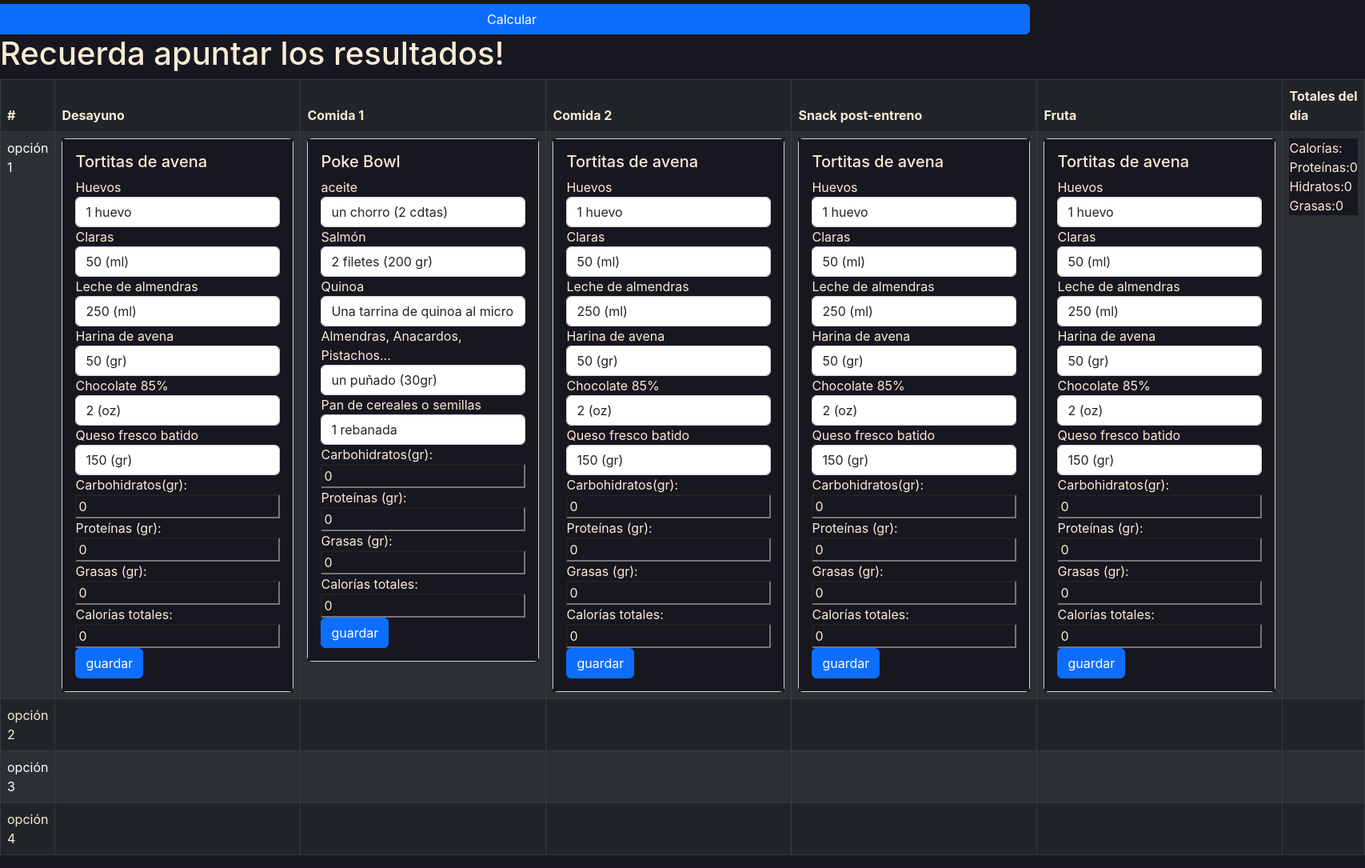
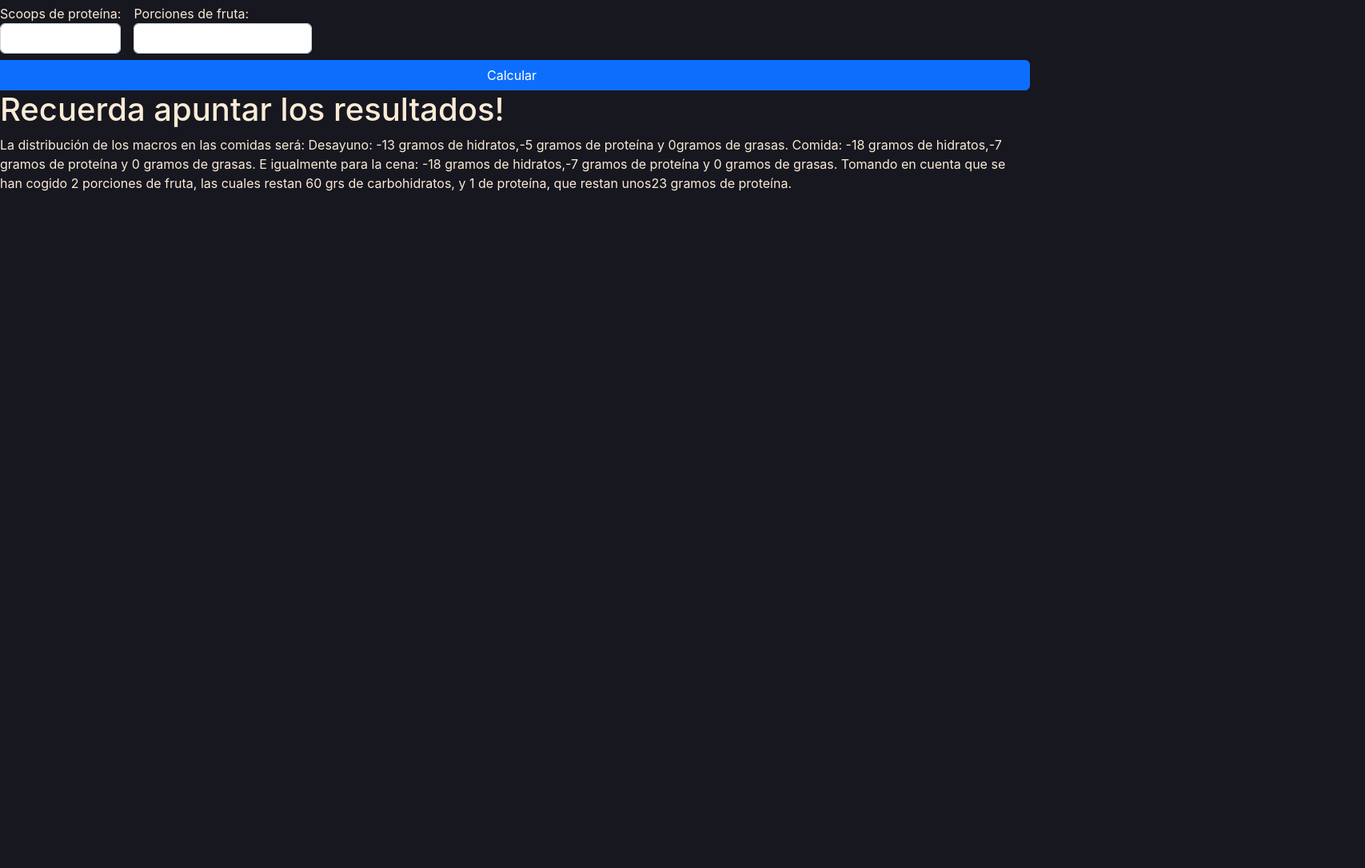
Before and after one commit to vvillb/Diets, a React (Create React App) app in the folder diets/: page / in a window 1280 px wide. Shown: the part 465-1550 px from the top of the page at 80% size, 1707 px wide, since content can reach past the window. After the commit the page ends 800 px from the top, so only its background shows below. Built offline with nearby package versions, Linux system fonts and the light colour scheme.

Commit message:
App ready to start again with the python function

```diff
--- a/diets/src/components/info/CalculateMacros.js
+++ b/diets/src/components/info/CalculateMacros.js
@@ -1,49 +1,47 @@
 
+function CalculateMacros(dailyCarbs, dailyFats, dailyProteins, proteinScoops, fruitPortions) {
+    // Calculate daily protein target
+    let dailyProteinTarget = dailyProteins;
+    if (proteinScoops === 1) {
+      dailyProteinTarget -= 23;
+    } else {
+      dailyProteinTarget -= 46;
+    }
 
-import React from 'react'
+    // Calculate daily carb target
+    let dailyCarbTarget = dailyCarbs;
+    if (fruitPortions === 1) {
+      dailyCarbTarget -= 30;
+    } else {
+      dailyCarbTarget -= 60;
+    }
 
-const CalculateMacros = (age, gender, height, weight, activityLevel) => {
-  let bmr;
-  let tdee;
+    // Calculate remaining daily fat target
+    const dailyFatTarget = dailyFats;
 
-  // Determine BMR based on gender
-  if (gender === 'male') {
-    bmr = 10 * weight + 6.25 * height - 5 * age + 5;
-  } else {
-    bmr = 10 * weight + 6.25 * height - 5 * age - 161;
+    // Calculate target macros for breakfast
+    const targetBreakfastCarbs = Math.round(0.22 * dailyCarbTarget);
+    const targetBreakfastProtein = Math.round(0.22 * dailyProteinTarget);
+    const targetBreakfastFats = Math.round(0.22 * dailyFatTarget);
+
+    // Calculate remaining daily macros after breakfast
+    const remainingCarbs = dailyCarbTarget - targetBreakfastCarbs;
+    const remainingProteins = dailyProteinTarget - targetBreakfastProtein;
+    const remainingFats = dailyFatTarget - targetBreakfastFats;
+
+    // Calculate target macros for lunch and dinner
+    const targetLunchDinnerCarbs = Math.round(0.39 * remainingCarbs);
+    const targetLunchDinnerProtein = Math.round(0.39 * remainingProteins);
+    const targetLunchDinnerFats = Math.round(0.39 * remainingFats);
+
+    return {
+      targetBreakfastCarbs,
+      targetBreakfastProtein,
+      targetBreakfastFats,
+      targetLunchDinnerCarbs,
+      targetLunchDinnerProtein,
+      targetLunchDinnerFats,
+    };
   }
 
-  // Determine TDEE based on activity level
-  switch (activityLevel) {
-    case '1':
-      tdee = bmr * 1.2;
-      break;
-    case '2':
-      tdee = bmr * 1.375;
-      break;
-    case '3':
-      tdee = bmr * 1.55;
-      break;
-    case '4':
-      tdee = bmr * 1.725;
-      break;
-    case '5':
-      tdee = bmr * 1.9;
-      break;
-    default:
-      tdee = bmr * 1.2;
-      break;
-  }
-
-  // Calculate macro needs based on TDEE
-  const protein = Math.round(0.825 * weight);
-  const fat = Math.round(0.25 * tdee / 9);
-  const carbs = Math.round((tdee - (protein * 4) - (fat * 9)) / 4);
-
-  // Log the results to the console
-  console.log(`Daily macros needs for a ${gender} with a weight of ${weight}kg, height of ${height}cm, age of ${age}, and activity level of ${activityLevel}:`);
-  console.log(`Protein: ${protein}g`);
-  console.log(`Fat: ${fat}g`);
-  console.log(`Carbs: ${carbs}g`);
-}
-export default CalculateMacros
+  export default CalculateMacros;
--- a/diets/src/components/info/FormCalc.js
+++ b/diets/src/components/info/FormCalc.js
@@ -1,12 +1,19 @@
 import React,{useState, useEffect} from 'react';
 
 
-function FormCalc() {
+function FormCalc(props) {
   const [currentCarbs, setCurrentCarbs] = useState(0);
   const [currentProtein, setCurrentProtein] = useState(0);
   const [currentFats, setCurrentFats] = useState(0);
   const [currentCalories, setCurrentCalories] = useState(0);
   const [currentName, setCurrentName] = useState("");
+  const [age,setAge]=useState(25);
+  const [gender,setGender]=useState("");
+  const [weight,setWeight]=useState(80);
+  const [height,setHeight]=useState(180);
+  const [activityLevel,setActivityLevel]=useState(3);
+  const [scoops,setScoops]=useState(1);
+  const [fruit,setFruit]=useState(2);
 
   useEffect(()=>{
     document.querySelector('#carbs').value="";
@@ -20,7 +27,12 @@ function FormCalc() {
   useEffect(()=>{
     document.querySelector('#calories').value="";
   },[])
-
+  useEffect(()=>{
+    document.querySelector('#scoops').value="";
+  },[])
+  useEffect(()=>{
+    document.querySelector('#fruit').value="";
+  },[])
 
 
   const CalculateMacros=(e)=>{
@@ -82,6 +94,9 @@ function FormCalc() {
     setCurrentCarbs(carbs);
     setCurrentProtein(protein);
     setCurrentFats(fats);
+    setScoops(scoops);
+    setFruit(fruit);
+    props.onMacrosChange(protein, carbs, fats,scoops,fruit);
   }
 
 
@@ -95,7 +110,8 @@ function FormCalc() {
           type="number"
           className="form-control"
           id="age"
-
+          value={age}
+          onChange={event=>setAge(event.target.value)}
         />
       </div>
       <div class="col-auto">
@@ -103,7 +119,8 @@ function FormCalc() {
         <select
           className="form-control"
           id="gender"
-
+          value={gender}
+          onChange={event=>setGender(event.target.value)}
         >
           <option value="">Select Gender</option>
           <option value="male">Male</option>
@@ -117,7 +134,8 @@ function FormCalc() {
           type="number"
           className="form-control"
           id="weight"
-
+          value={weight}
+          onChange={event=>setWeight(event.target.value)}
         />
       </div>
       <div class="col-auto">
@@ -126,7 +144,8 @@ function FormCalc() {
           type="number"
           className="form-control"
           id="height"
-
+          value={height}
+          onChange={event=>setHeight(event.target.value)}
         />
       </div>
       <div class="col-auto">
@@ -137,7 +156,8 @@ function FormCalc() {
           id="activityLevel"
           min="1"
           max="5"
-
+          value={activityLevel}
+          onChange={event=>setActivityLevel(event.target.value)}
         />
       </div>
       <h5>Carbohidratos(gr):</h5>
@@ -148,7 +168,31 @@ function FormCalc() {
       <input type="text" id="fats" value={currentFats}  readOnly />
       <h5>Calorías totales:</h5>
       <input type="text" id="calories" value={currentCalories}  readOnly />
+      <div class="col-auto">
+        <label>Scoops de proteína:</label>
+        <select
+          className="form-control"
+          id="scoops"
+          value={scoops}
+          onChange={event=>setScoops(event.target.value)}
 
+        >
+          <option value="1"> 1</option>
+          <option value="2">2</option>
+
+        </select>
+      </div>
+      <div class="col-auto">
+        <label >Porciones de fruta:</label>
+        <select
+          className="form-control"
+          id="fruit"
+          onChange={event=>setFruit(event.target.value)}
+        >
+          <option value="1">1 (30 gramos de hidratos) </option>
+          <option value="2">2 (60 gramos de hidratos)</option>
+         </select>
+      </div>
       <button type="submit" className="btn btn-primary" onClick={CalculateMacros}>
         Calcular
       </button>
--- a/diets/src/components/info/info/Comidas.js
+++ b/diets/src/components/info/info/Comidas.js
@@ -47,11 +47,11 @@ const Comidas=[{
         },{
             id:2_4,
             name:"Filetes de pollo o pavo",
-            ingredients:[Food[1_1],Food[2_5]]
+            ingredients:[Food[1],Food[18]]
         },{
             id:2_5,
             name:"Pasta con pavo y queso",
-            ingredients:[Food[2_5],Food[3_9],Food[2_5]]
+            ingredients:[Food[1],Food[36],Food[18]]
         },{
             id:2_6,
             name:"Pescado blanco",
--- a/diets/src/components/meal_maker/MealMaker.js
+++ b/diets/src/components/meal_maker/MealMaker.js
@@ -1,100 +1,42 @@
 import React,{useState} from 'react'
-import Table from 'react-bootstrap/Table';
-import Tortitas from '../info/meals/Tortitas';
-import Poke from '../info/meals/Poke';
-
+import CalculateMacros from '../info/CalculateMacros';
+import FormCalc from '../info/FormCalc';
 
 
 function MealMaker() {
     const [protein, setProtein] = useState(0);
     const [carbs, setCarbs] = useState(0);
     const [fats, setFats] = useState(0);
-    const [protein1_1, setProtein1_1] = useState(0);
-    const [carbs1_1, setCarbs1_1] = useState(0);
-    const [fats1_1, setFats1_1] = useState(0);
-    const [protein2_1, setProtein2_1] = useState(0);
-    const [carbs2_1, setCarbs2_1] = useState(0);
-    const [fats2_1, setFats2_1] = useState(0);
-
-    function handleMacrosChange(proteinValue, carbsValue, fatsValue) {
-        setProtein((prevProtein)=>prevProtein+protein1_1+protein2_1);
-        setCarbs(carbsValue+carbs1_1+carbs2_1);
-        setFats(fatsValue+fats1_1+fats2_1);
-      }
+    const[scoops,setScoops]=useState(1);
+    const[fruit,setFruit]=useState(2);
 
 
-
+    function handleMacrosChange(protein, carbs, fats,scoops,fruit) {
+      setProtein(protein);
+      setCarbs(carbs);
+      setFats(fats);
+      setScoops(scoops);
+      setFruit(fruit);
+    }
+    const distribution= CalculateMacros(carbs, fats, protein,scoops,fruit);
   return (
     <div>
-      <Table  striped bordered hover variant="dark">
-        <thead>
-        <tr>
-          <th>#</th>
-          <th>Desayuno</th>
-          <th>Comida 1</th>
-          <th>Comida 2</th>
-          <th>Snack post-entreno</th>
-          <th>Fruta</th>
-          <th>Totales del día</th>
-        </tr>
-        </thead>
-        <tbody>
-            <tr>
-                <td>opción 1</td>
-                <td>
-                    <Tortitas onMacrosChange={handleMacrosChange} />
-                </td>
-                <td><Poke onMacrosChange={handleMacrosChange}/></td>
-                <td><Tortitas onMacrosChange={handleMacrosChange}/></td>
-                <td><Tortitas onMacrosChange={handleMacrosChange}/></td>
-                <td><Tortitas onMacrosChange={handleMacrosChange}/></td>
-                <td>
-                    <div>
-                        <div>
-                          <h8>Calorías:</h8>
-                        </div>
-                        <div>
-                          <h8>Proteínas:{protein}</h8>
-                        </div>
-                        <div>
-                          <h8>Hidratos:{carbs}</h8>
-                        </div>
-                        <div>
-                           <h8>Grasas:{fats}</h8>
-                        </div>
-                    </div>
-
-                </td>
-            </tr>
-            <tr>
-                <td>opción 2</td>
-                <td></td>
-                <td></td>
-                <td></td>
-                <td></td>
-                <td></td>
-                <td></td>
-            </tr>
-            <tr>
-                <td>opción 3</td>
-                <td></td>
-                <td></td>
-                <td></td>
-                <td></td>
-                <td></td>
-                <td></td>
-            </tr>
-            <tr>
-                <td>opción 4</td>
-                <td></td>
-                <td></td>
-                <td></td>
-                <td></td>
-                <td></td>
-                <td></td>
-            </tr>
-        </tbody>
-      </Table>
+      <div>
+        <FormCalc onMacrosChange={handleMacrosChange}/>
+      </div>
+      <div>
+        <p>La distribución de los macros en las comidas será:
+          Desayuno: {distribution.targetBreakfastCarbs} gramos de hidratos,
+          {distribution.targetBreakfastProtein} gramos de proteína y {distribution.targetBreakfastFats}
+          gramos de grasas. Comida: {distribution.targetLunchDinnerCarbs} gramos de hidratos,
+          {distribution.targetLunchDinnerProtein} gramos de proteína y {distribution.targetLunchDinnerFats} gramos de grasas.
+          E igualmente para la cena: {distribution.targetLunchDinnerCarbs} gramos de hidratos,
+          {distribution.targetLunchDinnerProtein} gramos de proteína y {distribution.targetLunchDinnerFats} gramos de grasas.
+          Tomando en cuenta que se han cogido {fruit} porciones de fruta,  las cuales
+          restan { 30*fruit} grs de carbohidratos, y {scoops} de proteína, que restan unos
+          { 23*scoops} gramos de proteína.
+        </p>
+      </div>
 
 
     </div>
--- a/diets/src/pages/Home.js
+++ b/diets/src/pages/Home.js
@@ -1,20 +1,13 @@
 import React from 'react'
-import CalculateMacros from '../components/info/CalculateMacros'
-import Tabs from '../components/dietsResults/Tabs'
-import FormCalc from '../components/info/FormCalc'
 import MealMaker from '../components/meal_maker/MealMaker'
-import Tortitas from '../components/info/meals/Tortitas'
+
 
 function Home() {
 
   return (
     <div>
       <h1>Generar dietas</h1>
-
-
-
-      <FormCalc/>
-      <MealMaker/>
+        <MealMaker/>
     </div>
   )
 }
```
